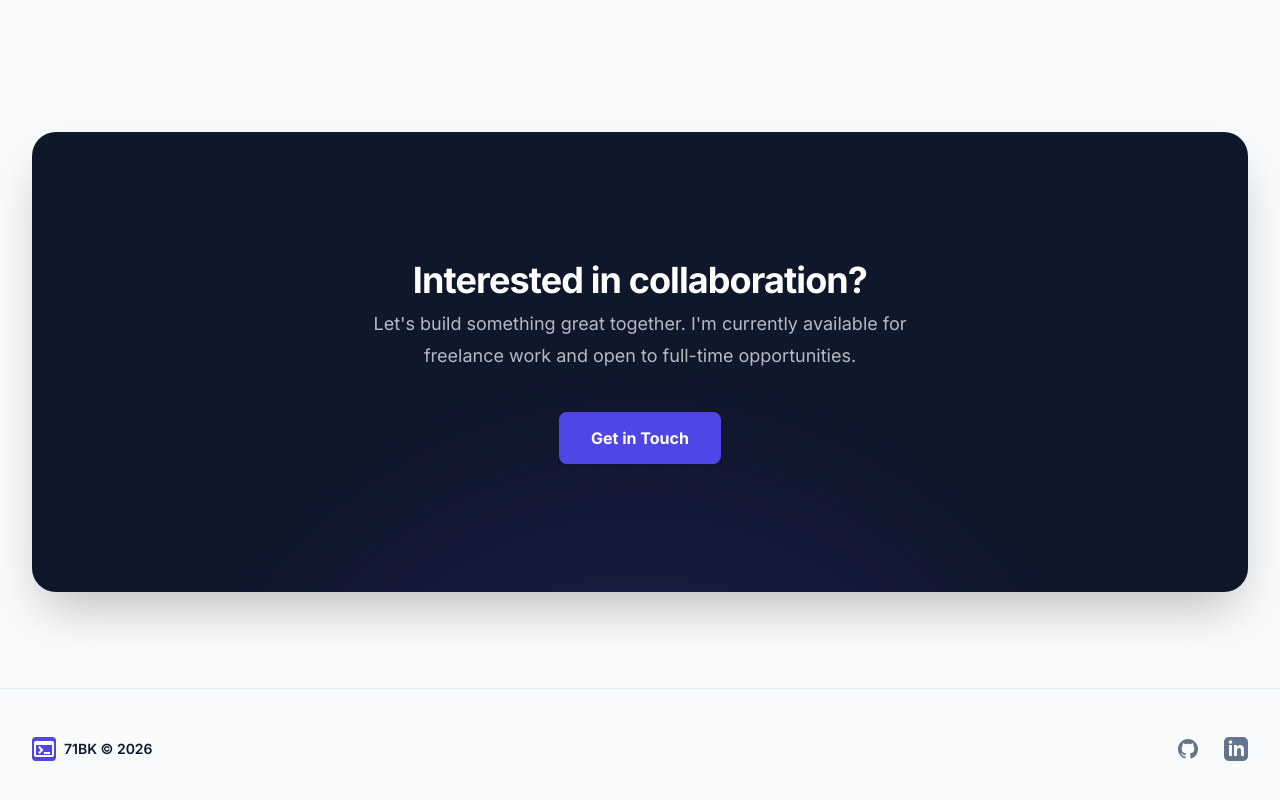
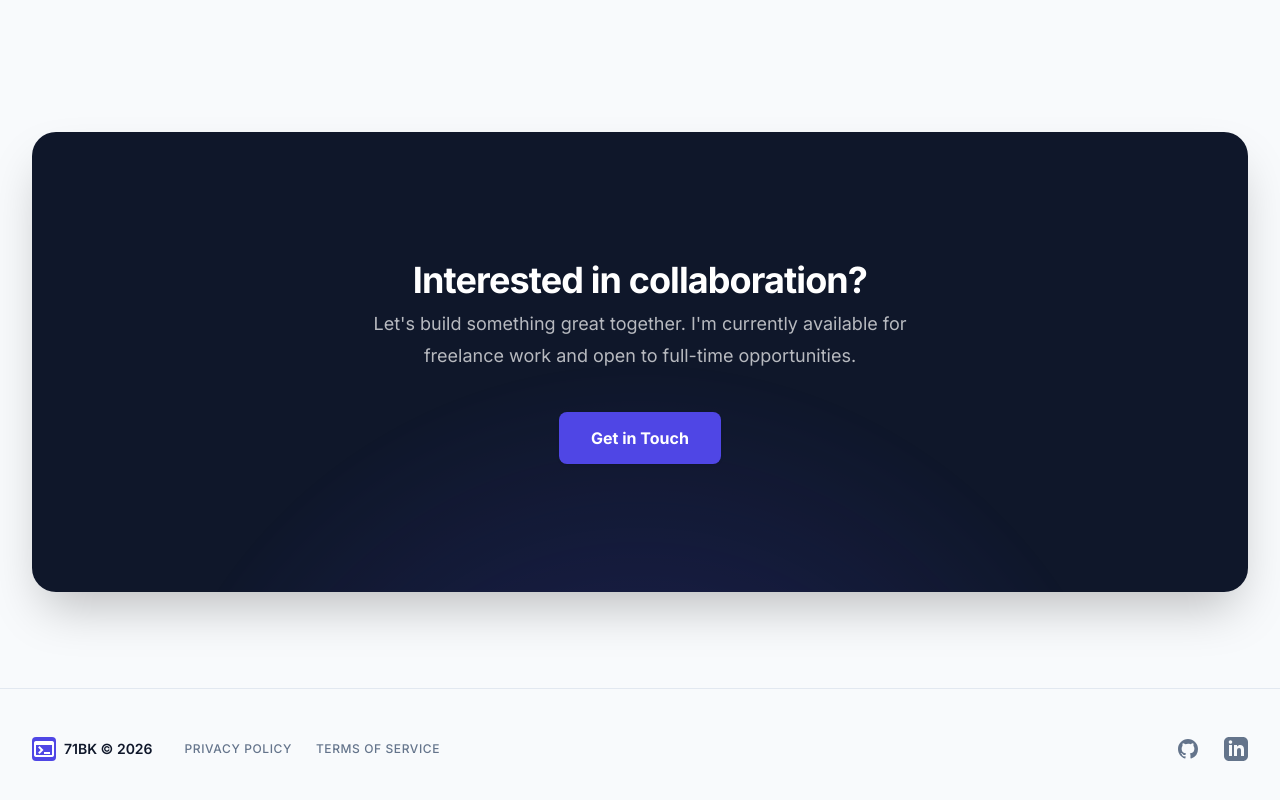
Before and after one commit to 71bk/71bk-landing, a Vue app: page / in a window 1280 px wide. Shown: the part 1810-2610 px from the top of the page. Built offline with nearby package versions, Linux system fonts and the light colour scheme; no server answers.

Commit message:
修改細節

```diff
--- a/src/components/profile/common/SiteFooter.vue
+++ b/src/components/profile/common/SiteFooter.vue
@@ -1,12 +1,38 @@
+<script setup>
+import { useI18n } from 'vue-i18n'
+import { RouterLink } from 'vue-router'
+
+const { t } = useI18n()
+</script>
+
 <template>
   <footer class="bg-background py-12 border-t border-border">
     <div class="mx-auto max-w-7xl px-6 lg:px-8 flex flex-col md:flex-row items-center justify-between gap-6">
-      <div class="flex items-center gap-2">
-        <div class="flex h-6 w-6 items-center justify-center rounded bg-primary text-surface">
-          <span class="material-symbols-outlined text-sm font-bold">terminal</span>
+      <div class="flex flex-col md:flex-row items-center gap-4 md:gap-8">
+        <div class="flex items-center gap-2">
+          <div class="flex h-6 w-6 items-center justify-center rounded bg-primary text-surface">
+            <span class="material-symbols-outlined text-sm font-bold">terminal</span>
+          </div>
+          <p class="text-sm font-semibold text-main">{{ t('footer.copyright') }}</p>
         </div>
-        <p class="text-sm font-semibold text-main">71BK &copy; 2026</p>
+
+        <!-- Legal Links -->
+        <div class="flex items-center gap-6">
+          <RouterLink
+            to="/privacy"
+            class="text-xs text-muted hover:text-primary transition-colors font-medium uppercase tracking-wider"
+          >
+            {{ t('footer.privacy') }}
+          </RouterLink>
+          <RouterLink
+            to="/terms"
+            class="text-xs text-muted hover:text-primary transition-colors font-medium uppercase tracking-wider"
+          >
+            {{ t('footer.terms') }}
+          </RouterLink>
+        </div>
       </div>
+
       <div class="flex gap-6">
         <a class="text-muted hover:text-primary transition-colors" href="https://github.com/71bk">
           <span class="sr-only">GitHub</span>
--- a/src/locales/en.json
+++ b/src/locales/en.json
@@ -10,7 +10,7 @@
         "location": "Based in Taipei, Taiwan"
     },
     "nav": {
-        "work": "Work",
+        "work": "home",
         "skills": "Skills",
         "about": "About",
         "projects": "Projects",
@@ -52,7 +52,9 @@
         "button": "Get in Touch"
     },
     "footer": {
-        "copyright": "71BK © 2024"
+        "copyright": "71BK © 2026",
+        "privacy": "Privacy Policy",
+        "terms": "Terms of Service"
     },
     "intro": {
         "statement1": "I craft",
--- a/src/locales/zh-TW.json
+++ b/src/locales/zh-TW.json
@@ -52,7 +52,9 @@
         "button": "聯繫我"
     },
     "footer": {
-        "copyright": "71BK © 2024"
+        "copyright": "71BK © 2026",
+        "privacy": "隱私權政策",
+        "terms": "使用條款"
     },
     "intro": {
         "statement1": "我打造",
```
